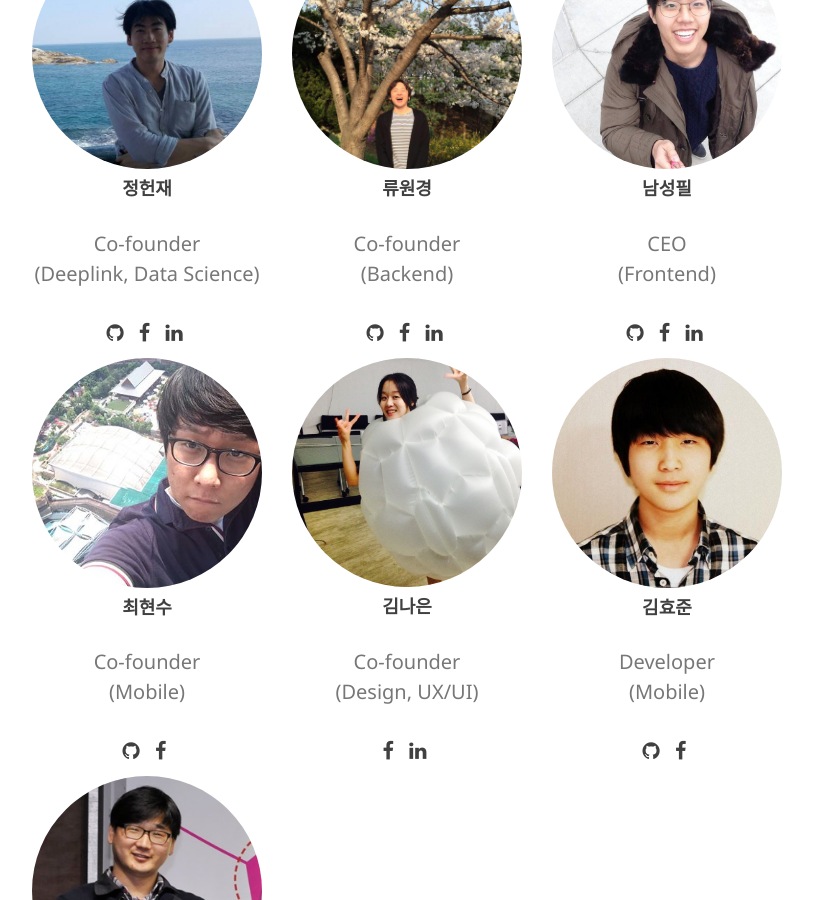
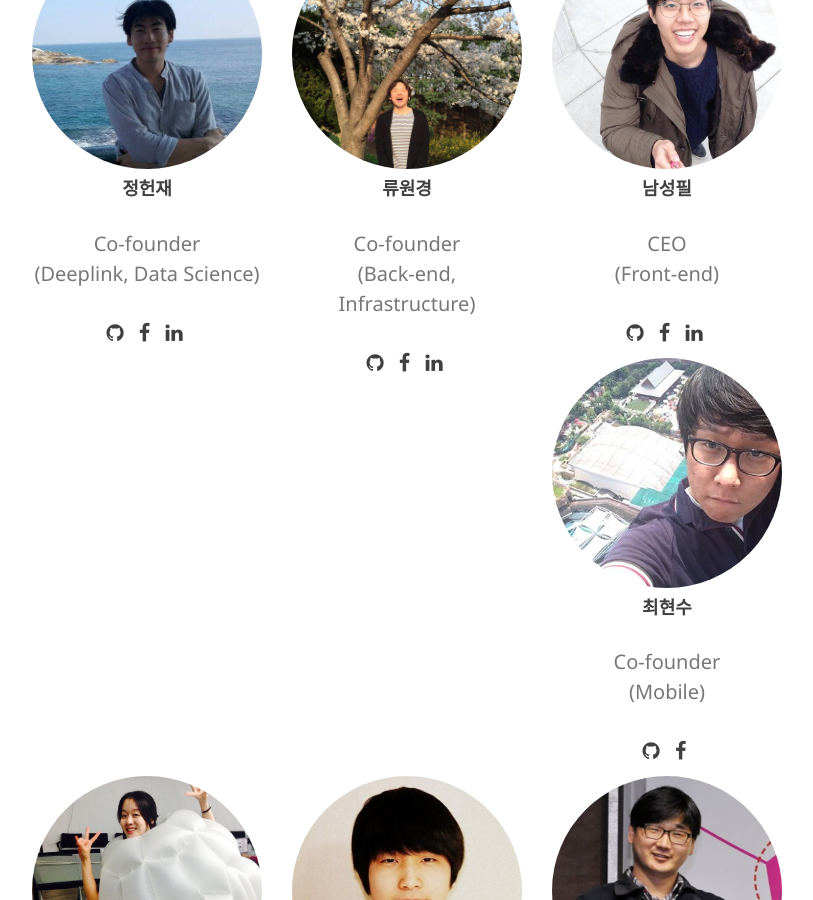
Before and after one commit to ab180/ab180.github.io, a Jekyll site: the page built from team.html, in a window 1280 px wide and 900 px high, scrolled down 723 px. Shown: the whole window, without its empty margins (233-1046 px from the left). Built offline with Jekyll 4.4.1, drawn with Linux system fonts in a browser that asks for light colours; nearby versions of some CDN libraries.

Commit message:
팀원 역할 수정

```diff
--- a/team.html
+++ b/team.html
@@ -35,7 +35,7 @@ header-img: "img/team-bg.jpeg"
             <img src="{{ site.baseurl }}/img/team/wonkyung.jpg" class="img-responsive img-circle" alt="">
             <h4>류원경</h4>
 
-            <p class="text-muted">Co-founder<br/> (Backend)</p>
+            <p class="text-muted">Co-founder<br/> (Back-end, Infrastructure)</p>
             <ul class="list-inline social-buttons">
                 <li><a target="_blank" href="https://github.com/lyuggang"><i class="fa fa-github"></i></a>
                 </li>
@@ -51,7 +51,7 @@ header-img: "img/team-bg.jpeg"
             <img src="{{ site.baseurl }}/img/team/sungpil.jpg" class="img-responsive img-circle" alt="">
             <h4>남성필</h4>
 
-            <p class="text-muted">CEO<br/>(Frontend)</p>
+            <p class="text-muted">CEO<br/>(Front-end)</p>
             <ul class="list-inline social-buttons">
                 <li><a target="_blank" href="https://github.com/iimplicit"><i class="fa fa-github"></i></a>
                 </li>
```
